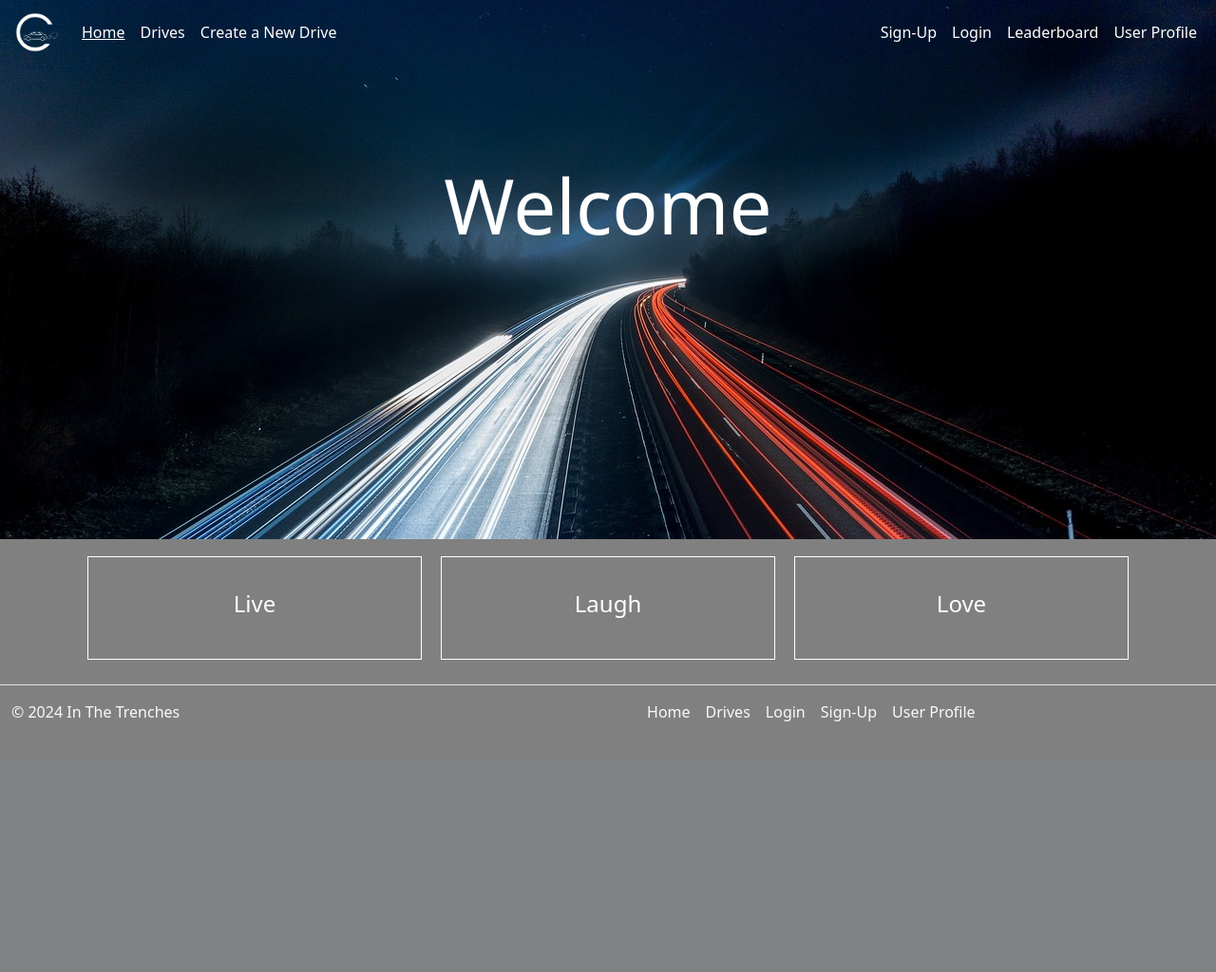
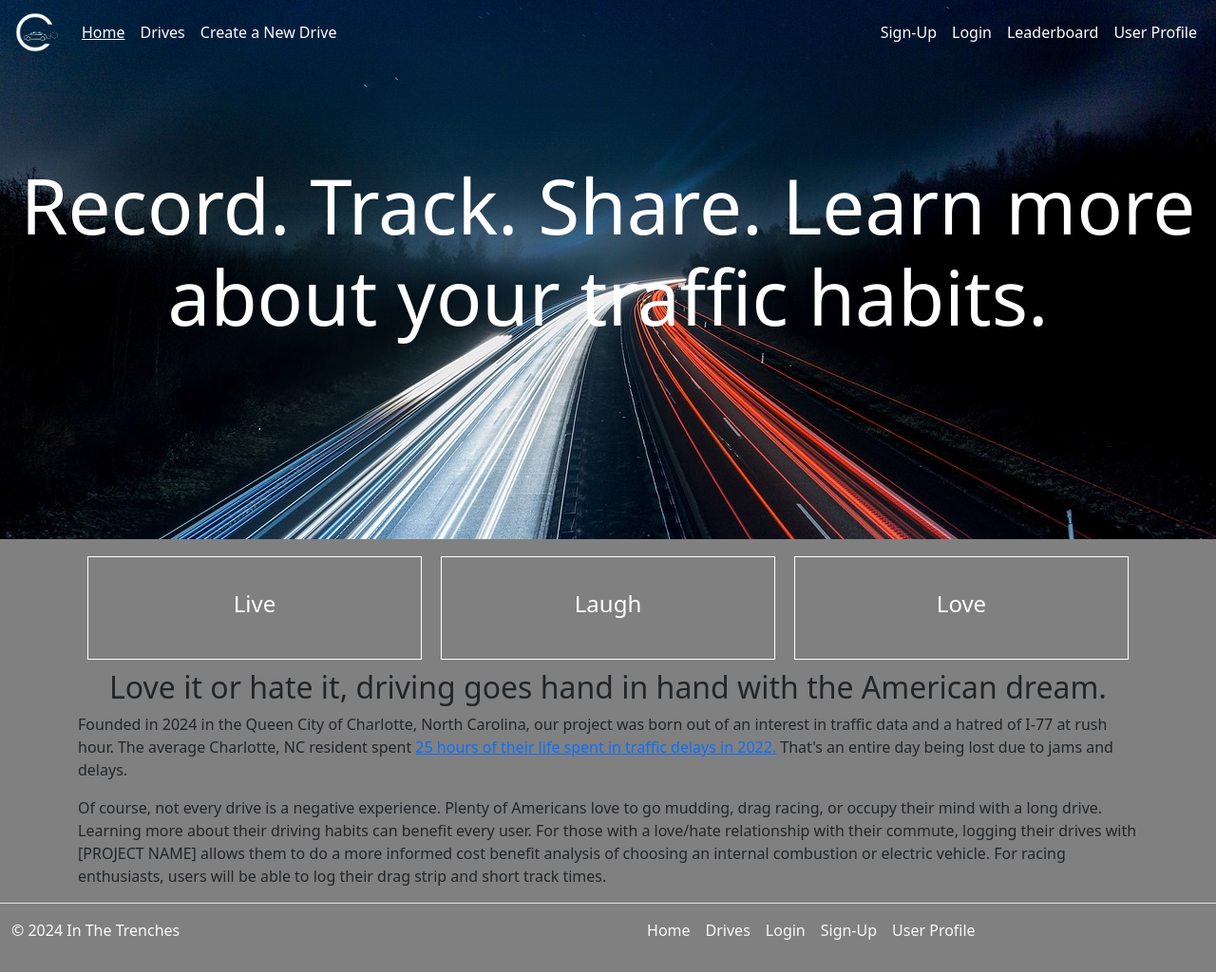
Before and after one commit to sophtank/3155finalproj, a Flask app: page / in a window 1280 px wide. Shown: the whole page at 95% size. Before the commit the page ends 760 px from the top, so only its background shows below. Run offline with Flask 3, Linux system fonts and the light colour scheme.

Commit message:
gunicorn addition

```diff
--- a/templates/_layout.html
+++ b/templates/_layout.html
@@ -89,4 +89,3 @@
     </ul>
 </footer>
 </body>
-</html>
--- a/templates/index.html
+++ b/templates/index.html
@@ -5,7 +5,7 @@
 
 {% block index_background %}
 <div class="h1-header">
-  <h1>Welcome</h1>
+  <h1>Record. Track. Share. Learn more about your traffic habits.</h1>
 </div>
 {% endblock %}
 
@@ -22,6 +22,14 @@
         <h4>Love</h4>
       </div>
     </div>
+    <div>
+      <h2 align="center">Love it or hate it, driving goes hand in hand with the American dream.</h2>
+      <p>Founded in 2024 in the Queen City of Charlotte, North Carolina, our project was born out of an interest in traffic data and a hatred of I-77 at rush hour.
+      The average Charlotte, NC resident spent <a href = "https://inrix.com/scorecard-city-2022/?city=Charlotte%20NC&index=318">25 hours of their life spent in traffic delays in 2022.</a> That's an entire day being lost due to jams and delays.</p>
+      <p>Of course, not every drive is a negative experience. Plenty of Americans love to go mudding, drag racing, or occupy their mind with a long drive.
+      Learning more about their driving habits can benefit every user. For those with a love/hate relationship with their commute, logging their drives with [PROJECT NAME] allows them to do a more informed cost benefit analysis of choosing an internal combustion or electric vehicle. For racing enthusiasts, users will be able to log their drag strip and short track times.</p>
+      <p></p>
+      </div>
   </main>
 {% endblock %}
 
```
Also changed, not shown: requirements.txt (+3 -9 lines).
